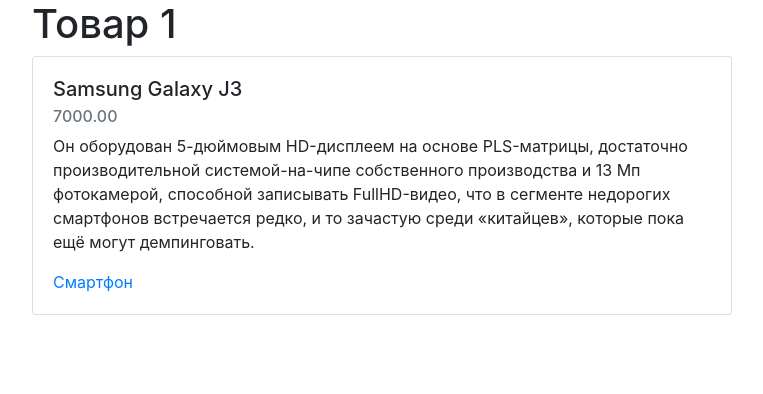
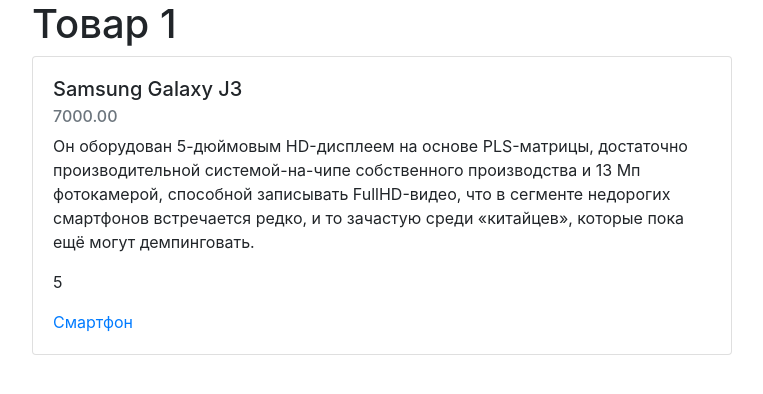
Before and after one commit to iasman312/lab_48, a Django app: page /products/1/ in a window 1280 px wide. Shown: the part 40-434 px from the top of the page, without its empty margins (53-816 px from the left). Run offline with Django 3.2, Linux system fonts and the light colour scheme; data comes from the database, SQL or seed files in the repository; some libraries are stand-ins or nearby versions.

Commit message:
Добавили balance в детальном просмотре товара

```diff
--- a/shop/webapp/templates/product_view.html
+++ b/shop/webapp/templates/product_view.html
@@ -15,6 +15,7 @@
         <h5 class="card-title">{{ product.name }}</h5>
         <h6 class="card-subtitle mb-2 text-muted">{{ product.price }}</h6>
         <p class="card-text">{{ product.description }}</p>
+        <p class="card-text">{{ product.balance }}</p>
         <a href="{% url "product-category" product.category %}"
            class="card-link">
             {{ product.get_category_display }}
```
